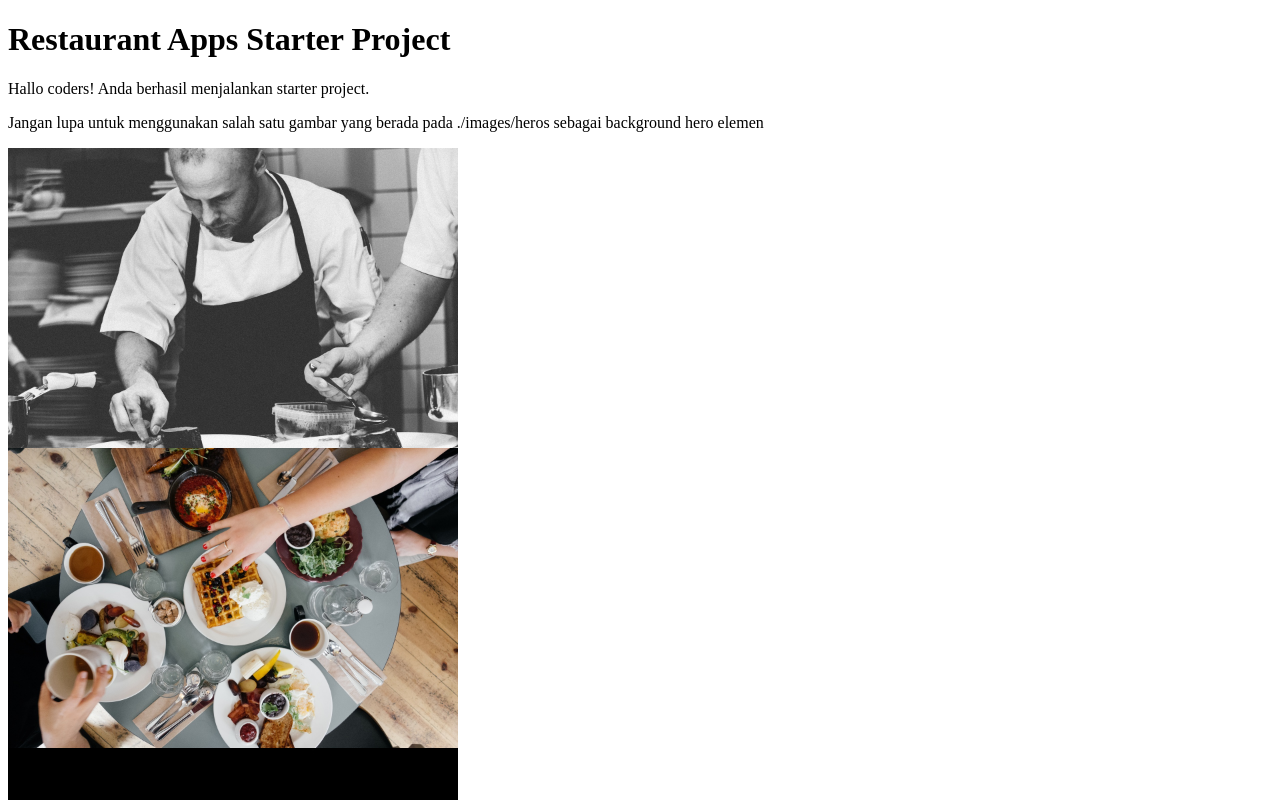
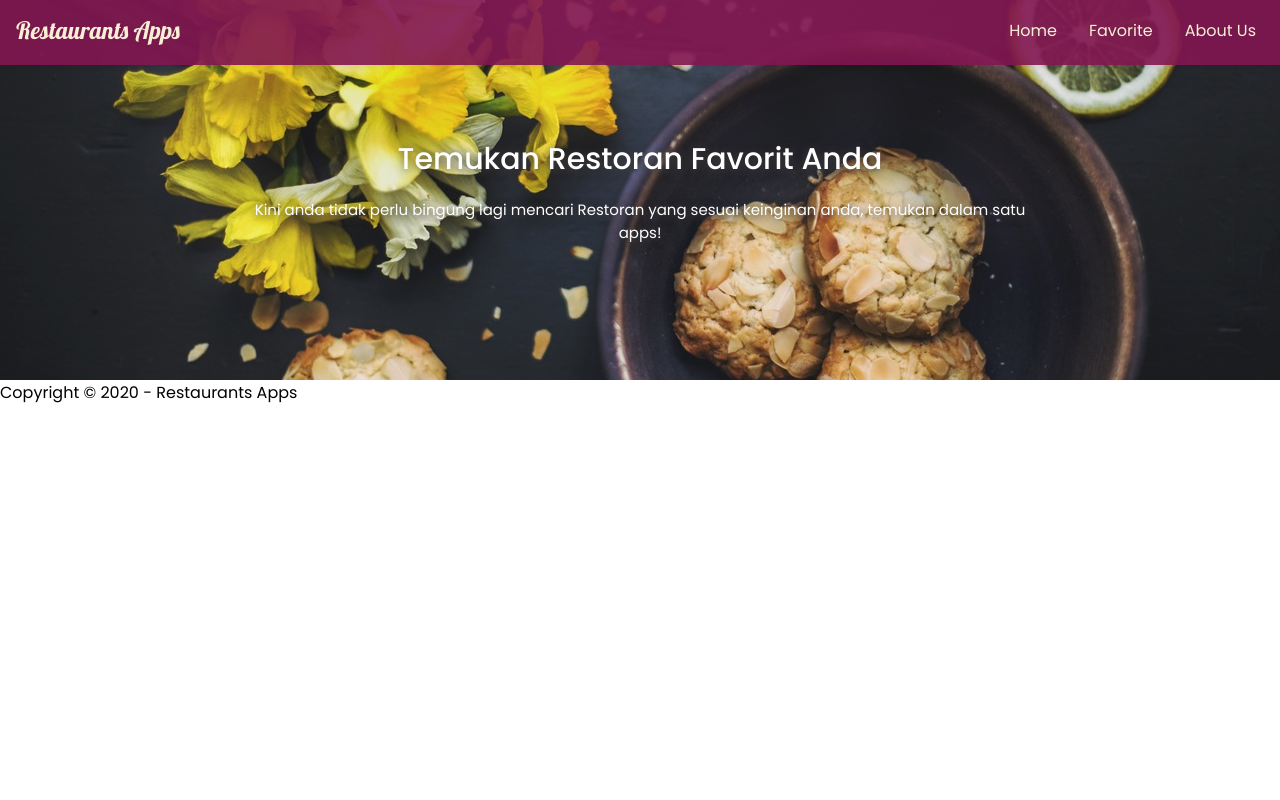
Before and after one commit to afaafa/restaurants-app, a website built with webpack: page src/templates/index.html in a window 1280 px wide. Shown: the top 800 px of the page. Built offline with nearby package versions, Linux system fonts and the light colour scheme; files whose address does not match are found by name.

Commit message:
add file-loader and create header

```diff
--- a/package.json
+++ b/package.json
@@ -16,8 +16,9 @@
     "@babel/preset-env": "^7.10.4",
     "babel-loader": "^8.1.0",
     "copy-webpack-plugin": "^6.0.3",
-    "css-loader": "^3.6.0",
+    "css-loader": "^5.0.2",
     "eslint": "^7.4.0",
+    "file-loader": "^6.2.0",
     "html-webpack-plugin": "^4.3.0",
     "jasmine-ajax": "^4.0.0",
     "jasmine-core": "^3.5.0",
@@ -27,7 +28,7 @@
     "karma-jasmine": "^3.3.1",
     "karma-sourcemap-loader": "^0.3.7",
     "karma-webpack": "^4.0.2",
-    "style-loader": "^1.2.1",
+    "style-loader": "^2.0.0",
     "webpack": "^4.43.0",
     "webpack-cli": "^3.3.12",
     "webpack-dev-server": "^3.11.0",
--- a/src/scripts/index.js
+++ b/src/scripts/index.js
@@ -1,4 +1,24 @@
 import 'regenerator-runtime'; /* for async await transpile */
 import '../styles/main.css';
+import '../styles/responsive.css';
 
-console.log('Hello Coders! :)');
+const menu = document.querySelector('#menu');
+const hero = document.querySelector('.hero');
+const main = document.querySelector('.main');
+const drawer = document.querySelector('#drawer');
+
+menu.addEventListener('click', event => {
+    if (drawer.style.display === "block") {
+        drawer.style.display = "none";
+      } else {
+        drawer.style.display = "block";
+      }
+});
+
+hero.addEventListener('click', () => {
+    drawer.classList.remove('open');
+});
+
+main.addEventListener('click', () => {
+    drawer.classList.remove('open');
+});
--- a/src/styles/main.css
+++ b/src/styles/main.css
@@ -1,3 +1,105 @@
+@import url('https://fonts.googleapis.com/css2?family=Poppins:wght@400;500;600&display=swap');
+@import url('https://fonts.googleapis.com/css2?family=Lobster+Two:ital,wght@0,400;0,700;1,400;1,700&display=swap');
+* {
+    padding: 0;
+    margin: 0;
+    box-sizing: border-box;
+}
+
+body, html {
+    margin: 0;
+    padding: 0;
+    width: 100%;
+    height: 100%;
+}
+
+body {
+    font-family: 'Poppins', sans-serif;
+}
+
 img {
     display: block;
 }
+
+header {
+    background-color: rgba(130, 23, 82, 0.9);
+    height: 65px;
+    width: 100%;
+    position: fixed;
+    z-index: 2;
+    top: 0;
+    box-shadow: 0 1px 5px rgb(0 0 0 / 10%);
+    transition: all .2s ease-out;
+}
+
+.nav {
+    display: flex;
+    justify-content: space-between;
+    align-items: center;
+    color: #f8efd4;
+}
+
+
+.nav > h2 {
+    padding: 0 15px;
+    font-family: 'Lobster Two', cursive;
+    font-weight: 700;
+    font-style: italic;
+    padding: 15px;
+}
+
+.nav_list {
+    display: flex;
+    justify-content: space-between;
+    align-items: center;
+    gap: 2rem;
+    padding-right: 1.5em;
+}
+
+.nav_item {
+    box-sizing: border-box;
+    display: inline-block;
+}
+
+.nav_item > a {
+    color: #f8efd4;
+    text-decoration: none;
+}
+
+.nav_item a:hover {
+    color: #edc988;
+}
+
+.icon {
+    font-size: 30px;
+    padding: 10px 13px;
+}
+
+.hero {
+    display: flex;
+    align-items: center;
+    min-height: 380px;
+    width: 100%;
+    text-align: center;
+    text-shadow: 0px 2px 10px #403f3f;
+    background-position: center;
+    background-image: url("../public/images/heros/hero-image_4.jpg");
+}
+
+.hero_inner {
+    margin: 0 auto;
+    max-width: 800px;
+}
+
+.hero_title {
+    color: rgb(255, 255, 255);
+    font-weight: 500;
+    font-size: 30px;
+}
+
+.hero_tagline {
+    color: rgb(255, 255, 255);
+    margin-top: 16px;
+    font-size: 15px;
+    font-weight: 300;
+}
--- /dev/null
+++ b/src/styles/responsive.css
@@ -0,0 +1,45 @@
+@media screen and (max-width: 699px) {
+
+    .nav #drawer {
+        display: none;
+    }
+
+    header .nav #drawer {
+        overflow: hidden;
+        position: absolute;
+        top: 70px;
+        width: 100%;
+        background-color: rgba(130, 23, 82, 0.9);
+        z-index: 1;
+    }
+
+    .open {
+        -webkit-transform: translate(0, 0);
+        transform: translate(0, 0);
+    }
+
+    .nav_list {
+        padding: 0;
+    }
+
+    .nav_item {
+        display: inline-block;
+        width: 100%;
+        text-align: center;
+        padding: 12px;
+    }
+
+    .nav_item:hover {
+        background-color: #de4463;
+    }
+
+}
+
+@media screen and (min-width: 700px) {
+
+
+    .icon {
+        display: none;
+    }
+
+}
--- a/src/templates/index.html
+++ b/src/templates/index.html
@@ -2,15 +2,36 @@
 <html lang="en">
 <head>
     <meta charset="UTF-8">
+    <meta http-equiv="X-UA-Compatible" content="IE=edge">
+    <meta name="viewport" content="width=device-width, initial-scale=1.0">
+    <link rel="stylesheet" href="https://cdnjs.cloudflare.com/ajax/libs/font-awesome/4.7.0/css/font-awesome.min.css">
     <title>Restaurant Apps Starter Project</title>
 </head>
 <body>
-<h1>Restaurant Apps Starter Project</h1>
-<p>Hallo coders! Anda berhasil menjalankan starter project.</p>
-<p>Jangan lupa untuk menggunakan salah satu gambar yang berada pada ./images/heros sebagai background hero elemen</p>
-<img src="./images/heros/hero-image_1.jpg" width="450" alt="">
-<img src="./images/heros/hero-image_2.jpg" width="450" alt="">
-<img src="./images/heros/hero-image_3.jpg" width="450" alt="">
-<img src="./images/heros/hero-image_4.jpg" width="450" alt="">
+<header>
+    <nav class="nav">
+        <h2>Restaurants Apps</h2>
+        <ul id="drawer" class="nav_list">
+            <li class="nav_item"><a href="http://localhost:8080/">Home</a></li>
+            <li class="nav_item"><a href="#">Favorite</a></li>
+            <li class="nav_item"><a href="https://github.com/afaafa">About Us</a></li>
+        </ul>
+        <a id="menu" class="icon">
+            <i class="fa fa-bars"></i>
+          </a>
+    </nav>
+</header>
+<div class="hero">
+    <div class="hero_inner">
+        <h1 class="hero_title">Temukan Restoran Favorit Anda</h1>
+        <p class="hero_tagline">Kini anda tidak perlu bingung lagi mencari Restoran yang sesuai keinginan anda, temukan dalam satu apps!</p>
+    </div>
+</div>
+<main>
+
+</main>
+<footer>
+    Copyright © 2020 - Restaurants Apps
+</footer>
 </body>
 </html>
--- a/webpack.common.js
+++ b/webpack.common.js
@@ -21,6 +21,15 @@ module.exports = {
           },
         ],
       },
+      {
+        test: /\.(png|jpg|gif|svg)$/,
+        use: [
+           {
+            loader: 'file-loader',
+            options: {},
+           },
+        ],
+      },
     ],
   },
   plugins: [
```
Also changed, not shown: 2 other files.
